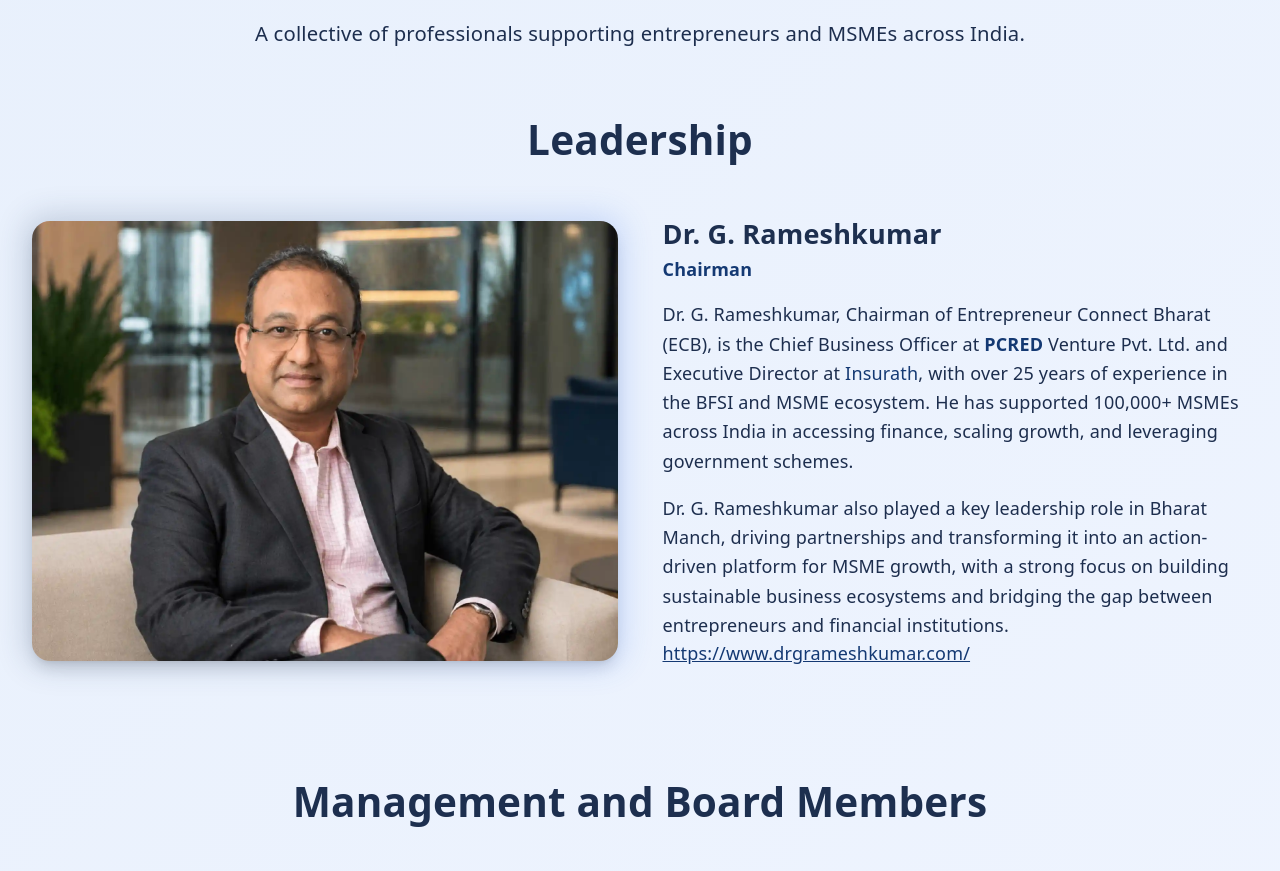
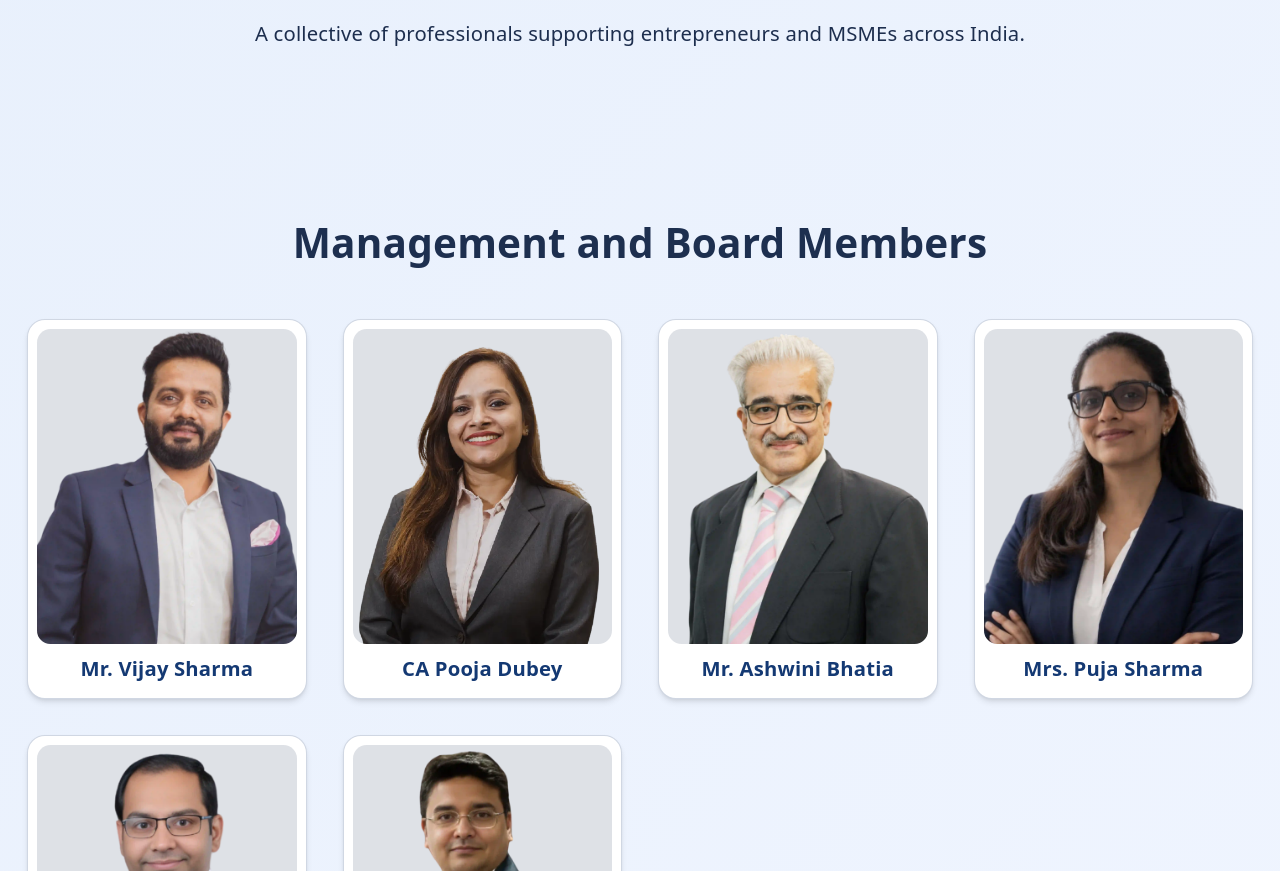
Before and after one commit to shankar-1403/ecb, a React (Vite) app: page /about in a window 1280 px wide. Shown: the part 1432-2303 px from the top of the page. Built offline with nearby package versions, Linux system fonts and the light colour scheme.

Commit message:
chairman removed

```diff
--- a/src/pages/About.jsx
+++ b/src/pages/About.jsx
@@ -288,32 +288,6 @@ function About() {
           </div>
         </section>
 
-        <section className="py-5 sm:py-6 md:py-1">
-          <div className="mx-auto max-w-7xl px-4 sm:px-5 md:px-7">
-            <h5 className="text-3xl md:text-4xl font-bold text-[#1D2F4F] text-center">Leadership</h5>
-            <div className="mt-12 flex justify-center">
-              {leadership.map((member, index) => (
-                <motion.div key={index} initial={{ opacity: 0, y: 40 }} whileInView={{ opacity: 1, y: 0 }} transition={{ duration: 0.6 }} viewport={{ once: true }} className="grid lg:grid-cols-2 gap-10 items-center max-w-5xl lg:max-w-6xl group">
-                  <motion.div initial={{ opacity: 0, scale: 0.95 }} whileInView={{ opacity: 1, scale: 1 }} transition={{ duration: 0.6 }} viewport={{ once: true }} whileHover={{ scale: 1.03 }} className="relative md:col-span-2 lg:col-span-1">
-                    <div className="absolute -inset-1 rounded-2xl bg-linear-to-r from-[#0d2850] via-[#143973] to-[#2563eb] opacity-20 blur-lg group-hover:opacity-40 transition"></div>
-                    <img src={member.img} alt={member.name} className="relative w-full h-auto object-cover rounded-2xl shadow-lg" />
-                  </motion.div>
-                  <motion.div initial={{ opacity: 0, x: 40 }} whileInView={{ opacity: 1, x: 0 }} transition={{ duration: 0.6 }} viewport={{ once: true }} whileHover={{ y: -5 }} className="text-center md:text-left md:col-span-2 lg:col-span-1 lg:max-w-none">
-                    <h5 className="text-2xl font-bold text-[#1D2F4F]">{member.name}</h5>
-                    <p className="text-[#143973] font-semibold mt-1">{member.role}</p>
-                    <p className="mt-4 text-muted-foreground text-sm sm:text-base leading-relaxed">
-                      Dr. G. Rameshkumar, Chairman of Entrepreneur Connect Bharat (ECB), is the Chief Business Officer at <a href="https://www.pcred.org/" target="_blank" className="text-[#143973] font-bold hover:opacity-80 transition-opacity">PCRED</a> Venture Pvt. Ltd. and Executive Director at <a href="https://insurath.com/" target="_blank" className="text-[#143973]">Insurath</a>, with over 25 years of experience in the BFSI and MSME ecosystem. He has supported 100,000+ MSMEs across India in accessing finance, scaling growth, and leveraging government schemes.
-                    </p>
-                    <p className="mt-4 text-muted-foreground text-sm sm:text-base leading-relaxed">
-                      Dr. G. Rameshkumar also played a key leadership role in Bharat Manch, driving partnerships and transforming it into an action-driven platform for MSME growth, with a strong focus on building sustainable business ecosystems and bridging the gap between entrepreneurs and financial institutions.</p>
-                    <a href="https://www.drgrameshkumar.com/" target="_blank" className="text-[#143973] underline mt-4">https://www.drgrameshkumar.com/</a>
-                  </motion.div>
-                </motion.div>
-              ))}
-            </div>
-          </div>
-        </section>
-
         <section className="py-16 sm:py-20 md:py-24">
           <div className="mx-auto max-w-7xl px-4 sm:px-5 md:px-6 text-center">
             <h5 className="text-3xl md:text-4xl font-bold text-[#1D2F4F]">Management and Board Members</h5>
```
